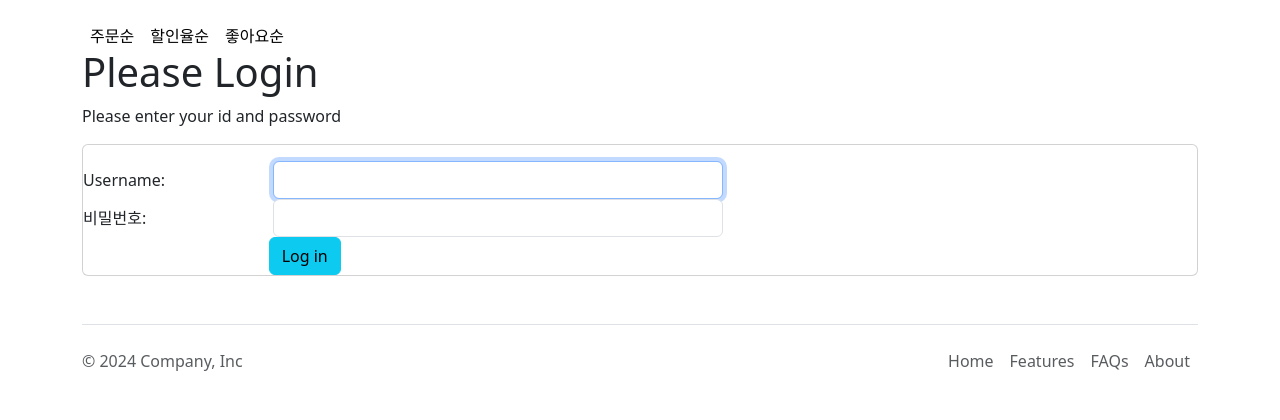
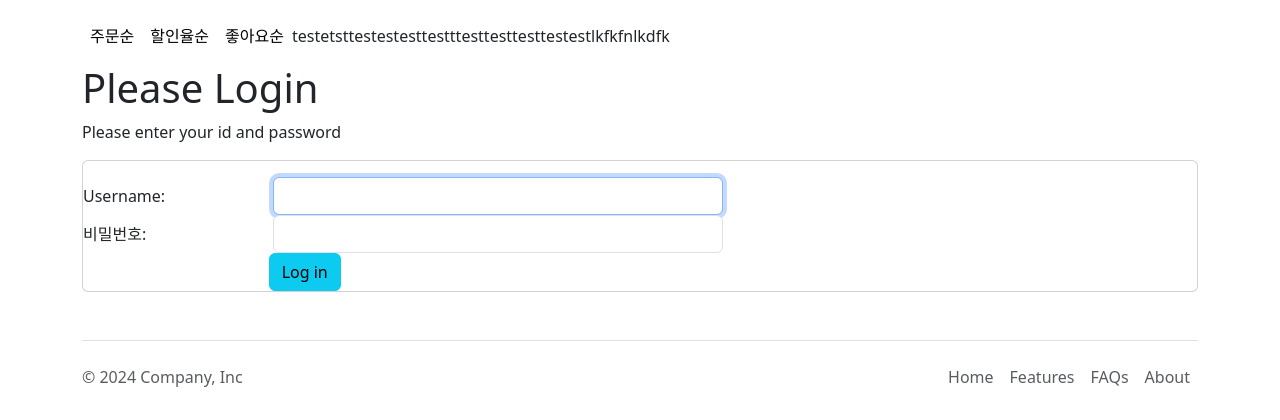
Before and after one commit to digital-zoo/e-commerce, a Django app: page /accounts/login/?next=/customer/quick_checkout/ in a window 1280 px wide. Shown: the part 156-576 px from the top of the page. Run offline with Django 5.2, Linux system fonts and the light colour scheme; some libraries are stand-ins or nearby versions.

Commit message:
'testCICD'

```diff
--- a/templates/base.html
+++ b/templates/base.html
@@ -118,6 +118,7 @@
     {% else %}
     <a href="{% url 'customer:sorted_list' sorted_by='like' %}" class="link-body-emphasis text-decoration-none mx-2">좋아요순</a>
     {% endif %}
+    <p>testetsttestestesttestttesttesttesttestestlkfkfnlkdfk</p>
   </div>
   </div>
 {% endblock %}
```
